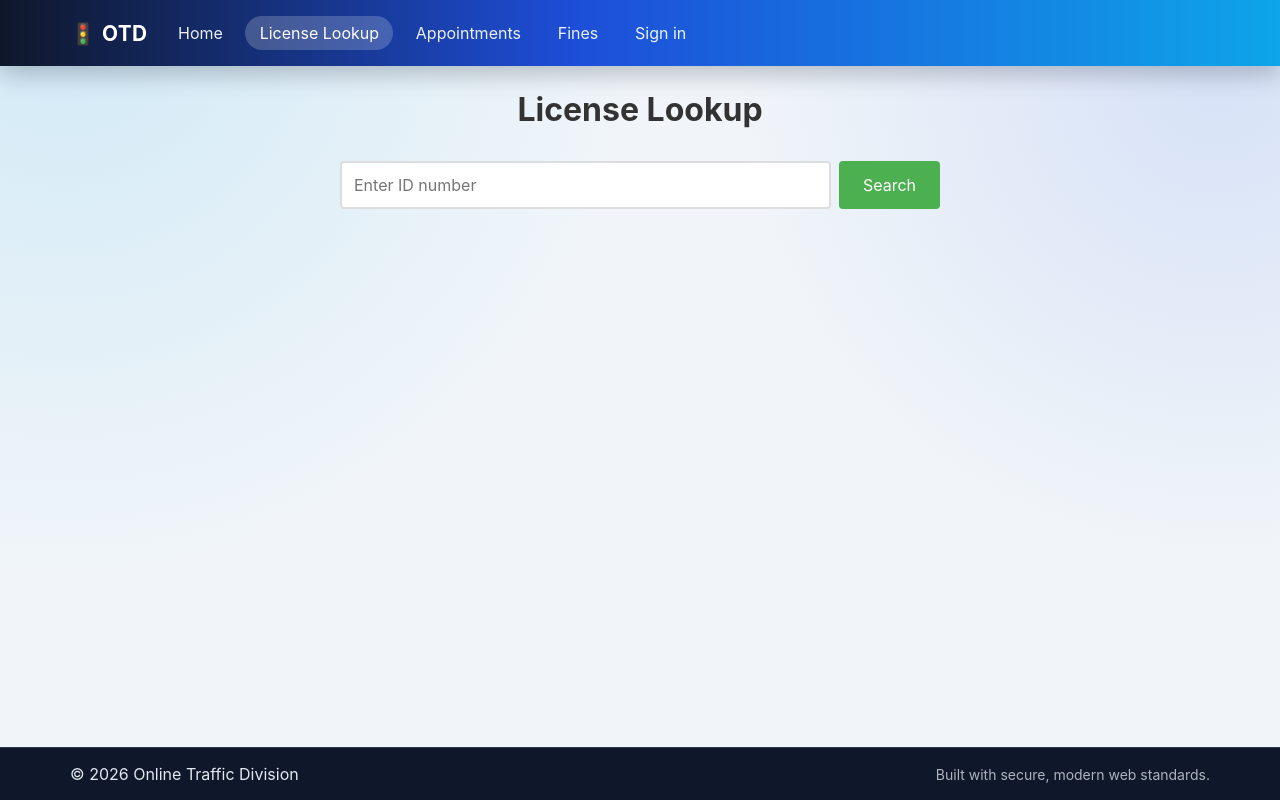
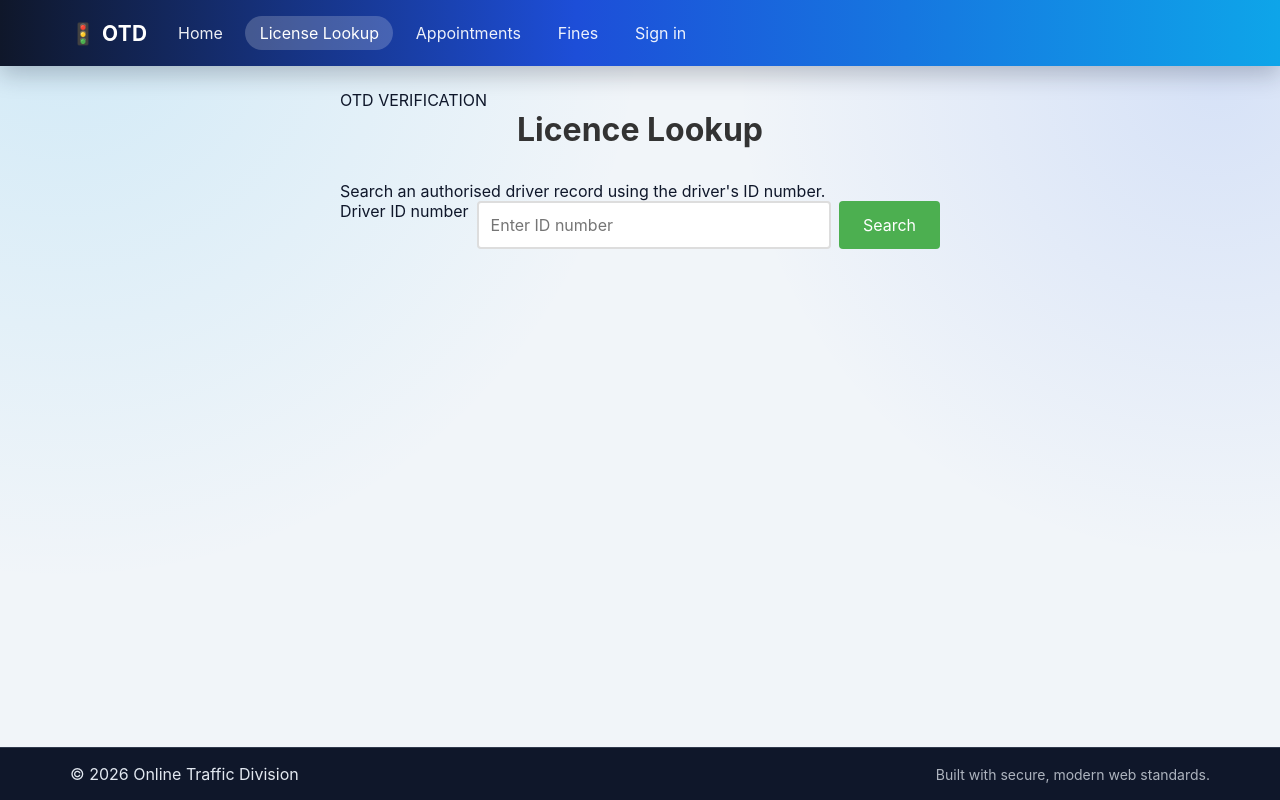
Before and after one commit to kgothalangLekitlane/OTD, a React (Vite) app in the folder frontend/: page /license-lookup in a window 1280 px wide. Built offline with nearby package versions, Linux system fonts and the light colour scheme; no server answers.

Commit message:
Improve license lookup validation and user feedback

```diff
--- a/frontend/src/pages/LicenseLookup.jsx
+++ b/frontend/src/pages/LicenseLookup.jsx
@@ -6,43 +6,58 @@ import StatusBadge from '../components/StatusBadge';
 import './LicenseLookup.css';
 
 function LicenseLookup() {
-  const [licenseNumber, setLicenseNumber] = useState('');
-  const { fetcher, loading, error } = useApi();
+  const [idNumber, setIdNumber] = useState('');
+  const { fetcher } = useApi();
 
-  const { data: result, refetch, isFetching, isError, error: queryError } = useQuery({
-    queryKey: ['licenseLookup', licenseNumber],
-    queryFn: () => fetcher(`/license/lookup/${encodeURIComponent(licenseNumber.trim())}`),
+  const lookupQuery = useQuery({
+    queryKey: ['licenseLookup', idNumber.trim()],
+    queryFn: () => fetcher(`/license/lookup/${encodeURIComponent(idNumber.trim())}`),
     enabled: false,
     staleTime: 60_000,
     retry: false,
   });
 
-  const handleSearch = async (e) => {
-    e.preventDefault();
-    if (!licenseNumber.trim()) return;
-    await refetch();
+  const handleSearch = async (event) => {
+    event.preventDefault();
+    const value = idNumber.trim();
+    if (!value) return;
+    await lookupQuery.refetch();
   };
+
+  const result = lookupQuery.data;
+  const errorMessage = lookupQuery.error?.response?.data?.message || lookupQuery.error?.message || 'No matching licence record was found.';
 
   return (
     <div className="license-lookup">
-      <h1>License Lookup</h1>
+      <div className="page-heading">
+        <span className="dashboard-eyebrow">OTD VERIFICATION</span>
+        <h1>Licence Lookup</h1>
+        <p>Search an authorised driver record using the driver's ID number.</p>
+      </div>
+
       <form onSubmit={handleSearch} className="search-form">
-        <input type="text" placeholder="Enter ID number" value={licenseNumber} onChange={(e) => setLicenseNumber(e.target.value)} className="search-input" aria-label="ID number" required />
-        <button type="submit" className="search-btn" disabled={isFetching}> {isFetching ? 'Searching...' : 'Search'} </button>
+        <label htmlFor="license-id" className="visually-hidden">Driver ID number</label>
+        <input id="license-id" type="text" inputMode="numeric" autoComplete="off" placeholder="Enter ID number" value={idNumber} onChange={(e) => setIdNumber(e.target.value)} className="search-input" required />
+        <button type="submit" className="search-btn" disabled={lookupQuery.isFetching}>
+          {lookupQuery.isFetching ? 'Searching...' : 'Search'}
+        </button>
       </form>
 
-      {(isError || error) && <div className="error-message" role="alert">{queryError?.response?.data?.message || error || 'Lookup failed. Please check the ID number and try again.'}</div>}
-      {(isFetching || loading) && <Loading />}
+      {lookupQuery.isError && <div className="error-message" role="alert">{errorMessage}</div>}
+      {lookupQuery.isFetching && <Loading />}
 
-      {result && (
+      {result && !lookupQuery.isFetching && (
         <div className="result">
-          <h2>License Information</h2>
+          <div className="result-heading">
+            <div><span className="dashboard-eyebrow">VERIFIED RECORD</span><h2>Licence Information</h2></div>
+            <StatusBadge status={result.license?.status}>{result.license?.status || 'Unknown'}</StatusBadge>
+          </div>
           <div className="info-grid">
-            <div className="info-item"><strong>Driver:</strong><p>{result.user?.name || 'N/A'}</p></div>
-            <div className="info-item"><strong>License Number:</strong><p>{result.license?.licenseNumber || 'N/A'}</p></div>
-            <div className="info-item"><strong>Status:</strong><p><StatusBadge status={result.license?.status}>{result.license?.status || 'N/A'}</StatusBadge></p></div>
-            <div className="info-item"><strong>Expiry Date:</strong><p>{result.license?.expiryDate ? new Date(result.license.expiryDate).toLocaleDateString() : 'N/A'}</p></div>
-            <div className="info-item"><strong>Classes:</strong><p>{result.license?.vehicleClasses?.join(', ') || 'N/A'}</p></div>
+            <div className="info-item"><strong>Driver</strong><p>{result.user?.name || 'N/A'}</p></div>
+            <div className="info-item"><strong>Licence Number</strong><p>{result.license?.licenseNumber || 'N/A'}</p></div>
+            <div className="info-item"><strong>Status</strong><p>{result.license?.status || 'N/A'}</p></div>
+            <div className="info-item"><strong>Expiry Date</strong><p>{result.license?.expiryDate ? new Date(result.license.expiryDate).toLocaleDateString() : 'N/A'}</p></div>
+            <div className="info-item"><strong>Vehicle Classes</strong><p>{result.license?.vehicleClasses?.join(', ') || 'N/A'}</p></div>
           </div>
         </div>
       )}
```
